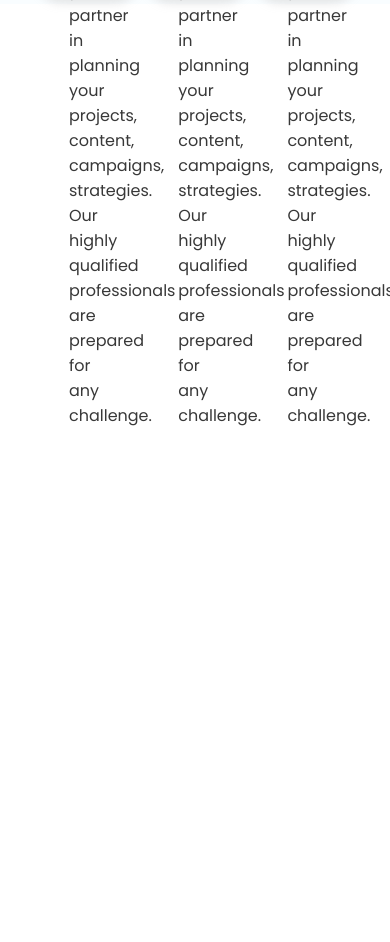
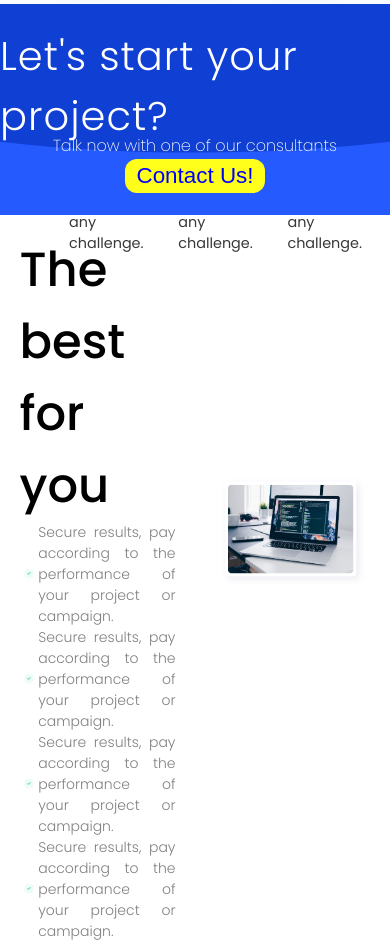
Before and after one commit to jotap-dev/BoldAgency, a plain HTML site: page index.html in a window 390 px wide. Shown: the part 1684-2626 px from the top of the page. Before the commit the page ends 2112 px from the top, so only its background shows below. Drawn offline with Linux system fonts and the light colour scheme.

Commit message:
a new section was created, the page is not responsive to < 1080px of width

```diff
--- a/enterprises.css
+++ b/enterprises.css
@@ -1,5 +1,6 @@
+
 section.enterprises{
-    height: 50%;
+    height: 40%;
     width: 100%;
     display: flex;
     justify-content: center;
@@ -15,7 +16,7 @@ section.enterprises{
 }
 
 section.whyUS{
-    height: 50%;
+    height: 60%;
     width: 100%;
     background-color: rgb(249, 253, 255);
     display: flex;
@@ -34,7 +35,7 @@ section.whyUS{
 
 .cardsTitle h1{
     font-size: 40px;
-    letter-spacing: 2px;
+    letter-spacing: 1px;
 }
 
 .cardsTitle p{
@@ -50,7 +51,7 @@ section.whyUS{
 }
 
 .card{
-    padding: 30px;
+    padding: 0 30px;
     width: 30%;
     height: 100%;
     border-radius: 20px;
@@ -62,14 +63,15 @@ section.whyUS{
 
 .card img{
     width: 30%;
-    margin-bottom: -20px;
     margin-left: -15px;
 }
 
-.card > h2{
+.card h2{
     color: rgb(56, 56, 56);
+    font-size: 1.5em;
 }
 .card p{
+    font-size: .9rem;
     color: rgb(56, 56, 56);
     text-align: justify;
 }
--- /dev/null
+++ b/getStarted.css
@@ -0,0 +1,106 @@
+
+.getStarted{
+    width: 100%;
+    height: 100%;
+    display: flex;
+    flex-direction: column;
+}
+
+.getStarted> header{
+    width: 100%;
+    height: 25%;
+    padding: 20px 0;
+    background-image: url('./images/banner_meio.svg');
+    background-repeat: no-repeat;
+    background-size: cover;
+    background-position: center;
+    display: flex;
+    flex-direction: column;
+    justify-content: space-evenly;
+    align-items: center;
+}
+
+.getStarted> header > h1{
+    font-size: 2.5rem;
+    font-weight: 350;
+    letter-spacing: 1px;
+}
+
+.getStarted> header > span{
+    font-size: 1rem;
+    font-weight: 200;
+    margin-top: -15px;
+}
+
+.getStarted> header > button{
+    font-size: 1.4rem;
+    font-weight: 300;
+    color: blue;
+    background-color: rgb(255, 255, 27);
+    box-sizing: content-box;
+    padding: 1% 3%;
+    border-radius: 12px;
+    border: none;
+}
+
+.getStarted> main{
+    width: 100%;
+    height: 75%;
+    display: flex;
+    justify-content: center;
+    align-items: center;
+}
+
+main > div{
+    width: 85%;
+    height: 80%;
+    padding: 50px;
+    display: flex;
+}
+
+.benefitsText{
+    width: 50%;
+    height: 100%;
+    padding: 0 2%;
+    display: flex;
+    flex-direction: column;
+    padding: 5%;
+}
+
+.benefitsText h1{
+    font-size: 3em;
+    font-weight: 500;
+    color: black;
+}
+
+.checklist{
+    display: flex;
+    height: 80%;
+    flex-direction: column;
+    justify-content: space-around;
+    list-style-type: none;
+}
+
+.checklist img{
+    height: auto;
+    width: 12%;
+}
+
+.checklist li{
+    display: flex;
+    align-items: center;
+    font-size: 14px;
+    font-weight: 300;
+    color: gray;
+    text-align: justify;
+}
+
+.benefitsImage{
+    overflow: visible;
+    width: 50%;
+    height: 100%;
+    background-image: url('./images/mackbook.png');
+    background-size: 80%;
+    background-repeat: no-repeat;
+    background-position: center;
+}
--- a/index.html
+++ b/index.html
@@ -45,20 +45,46 @@
         <div class="cardContainer">
             <div class="card">
                 <img src="./images/icon1.svg" class="cardIcon" />
+                <span>
                     <h2>The best Planning</h2>
                     <p>Count on the Bold Agency as your partner in planning your projects, content, campaigns, strategies. Our highly qualified professionals are prepared for any challenge.</p>
+                </span>
             </div>
             <div class="card">
                 <img src="./images/icon2.svg" class="cardIcon" />
+                <span>
                     <h2>The best Planning</h2>
                     <p>Count on the Bold Agency as your partner in planning your projects, content, campaigns, strategies. Our highly qualified professionals are prepared for any challenge.</p>
+                </span>
             </div>
             <div class="card">
                 <img src="./images/icon3.svg" class="cardIcon" />
+                <span>
                     <h2>The best Planning</h2>
                     <p>Count on the Bold Agency as your partner in planning your projects, content, campaigns, strategies. Our highly qualified professionals are prepared for any challenge.</p>
+                </span>
             </div>
         </div>
+    </section>
+    <section class="getStarted">
+        <header>
+            <h1>Let's start your project?</h1>
+            <span>Talk now with one of our consultants</span>
+            <button>Contact Us!</button>
+        </header>
+        <main>
+                <div class="benefitsText">
+                    <h1>The best for you</h1>
+                    <ul class="checklist">
+                        <li><img src="./images/checklist.svg">Secure results, pay according to the performance of your project or campaign.</li>
+                        <li><img src="./images/checklist.svg">Secure results, pay according to the performance of your project or campaign.</li>
+                        <li><img src="./images/checklist.svg">Secure results, pay according to the performance of your project or campaign.</li>
+                        <li><img src="./images/checklist.svg">Secure results, pay according to the performance of your project or campaign.</li>
+                    </ul>
+                </div>
+                <div class="benefitsImage">
+                </div>
+        </main>
     </section>
     <script src="script.js">
     </script>
--- a/main.css
+++ b/main.css
@@ -1,5 +1,6 @@
 @import url('https://fonts.googleapis.com/css2?family=Poppins:wght@200;300;400;500;600;700&display=swap');
 @import url('./enterprises.css');
+@import url('./getStarted.css');
 
 
 *{
@@ -15,7 +16,7 @@ body{
     color: white;
 }
 
-main{
+body > main{
     height: 100%;
     width: 100%;
     display: flex;
@@ -26,7 +27,7 @@ main{
     background-repeat: no-repeat;
 }
 
-main > header{
+body > main > header{
     width: 100%;
     height: 8%;
     display: flex;
@@ -34,12 +35,12 @@ main > header{
     align-items: center;
 }
 
-main > header > h2{
+body > main > header > h2{
     font-size: 35px;
     font-weight: 600;
 }
 
-main h2 > span{
+body > main h2 > span{
     font-weight: 400;
 }
 
```
Lines whose indentation alone changed are shown as unchanged.
